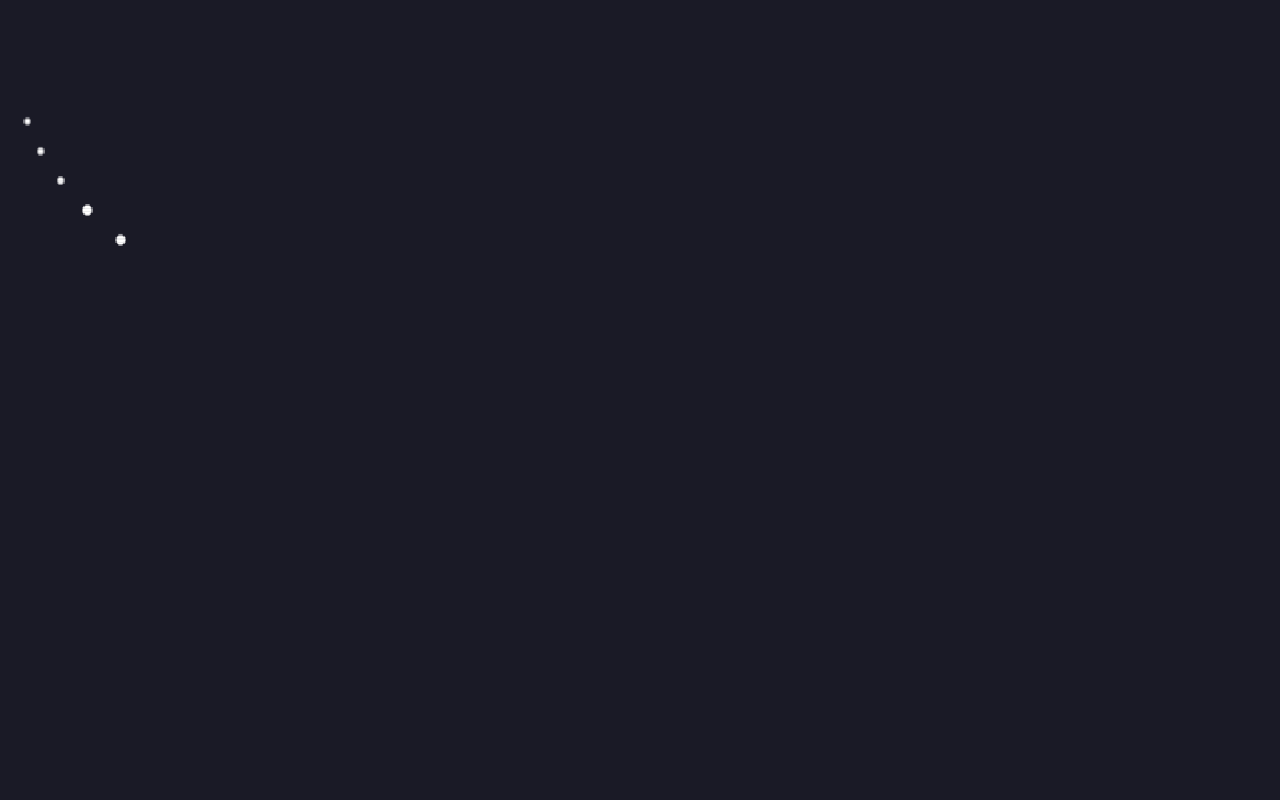
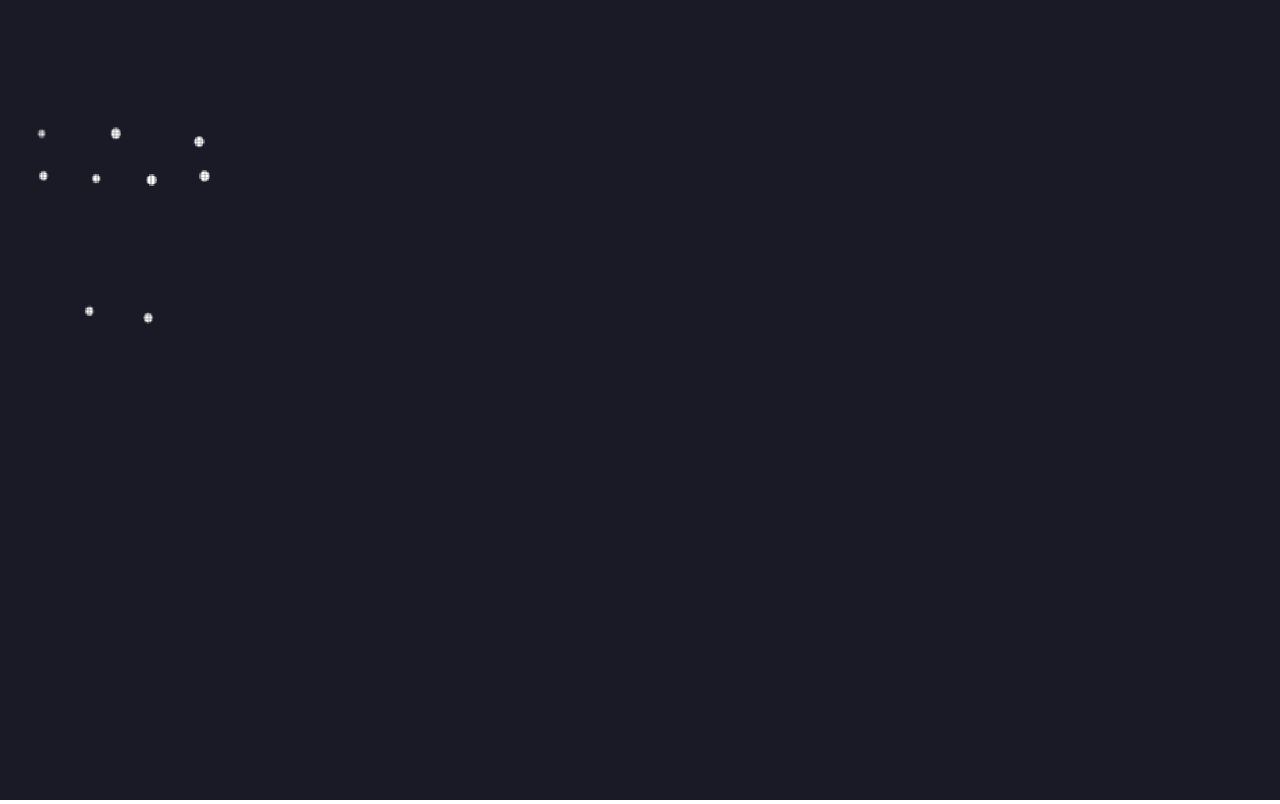
Before and after one commit to trevisharp/trevisharp.github.io, a plain HTML site: page index.html in a window 1280 px wide. Drawn offline with Linux system fonts and the light colour scheme.

Commit message:
Create basic text drawing with dots

```diff
--- a/drawUtils.js
+++ b/drawUtils.js
@@ -1,4 +1,4 @@
-function fill(ctx, x, y, wid, hei, color, t)
+const fill = (ctx, x, y, wid, hei, color, t) =>
 {
     for (let j = y; j < y + hei; j += 2)
     {
--- a/index.html
+++ b/index.html
@@ -7,6 +7,7 @@
     <link rel="stylesheet" href="style.css">
     <script src="drawUtils.js"></script>
     <script src="springs.js"></script>
+    <script src="objects.js"></script>
     <script src="script.js"></script>
 </head>
 <body>
--- /dev/null
+++ b/objects.js
@@ -0,0 +1,25 @@
+const noise = range =>
+    range * (Math.random() - 0.5);
+
+const approxDot = (x, y) =>
+    createDot(x + noise(15), y + noise(15))
+
+const drawText = () =>
+{
+    let dots = [
+        approxDot(60, 60),
+        approxDot(180, 60),
+        approxDot(300, 60),
+        approxDot(300, 120),
+        approxDot(220, 120),
+        approxDot(220, 300),
+        approxDot(140, 300),
+        approxDot(140, 120),
+        approxDot(60, 120),
+    ]
+    let springs = []
+
+    return {
+        dots, springs
+    }
+}
--- a/script.js
+++ b/script.js
@@ -1,10 +1,4 @@
-let dots = [
-    createDot(40, 40),
-    createDot(60, 80),
-    createDot(90, 120),
-    createDot(130, 160),
-    createDot(180, 200)
-]
+let objs = drawText()
 var baseTime = Date.now() / 1000
 var newTime = 0
 var oldTime = 0
@@ -12,10 +6,10 @@ var oldTime = 0
 const draw = ctx =>
 {
     let dt = newTime - oldTime
-    dots.forEach(dot => {
+    objs.dots.forEach(dot => {
         dot.move(dt)
     });
-    dots.forEach(dot => {
+    objs.dots.forEach(dot => {
         dot.draw(ctx, newTime)
     });
 }
--- a/springs.js
+++ b/springs.js
@@ -1,4 +1,4 @@
-function createDot(x, y) {
+const createDot = (x, y) => {
     let seed = 10 * Math.random()
     let speed = 1 + 2 * Math.random()
     let dx = 0
```
